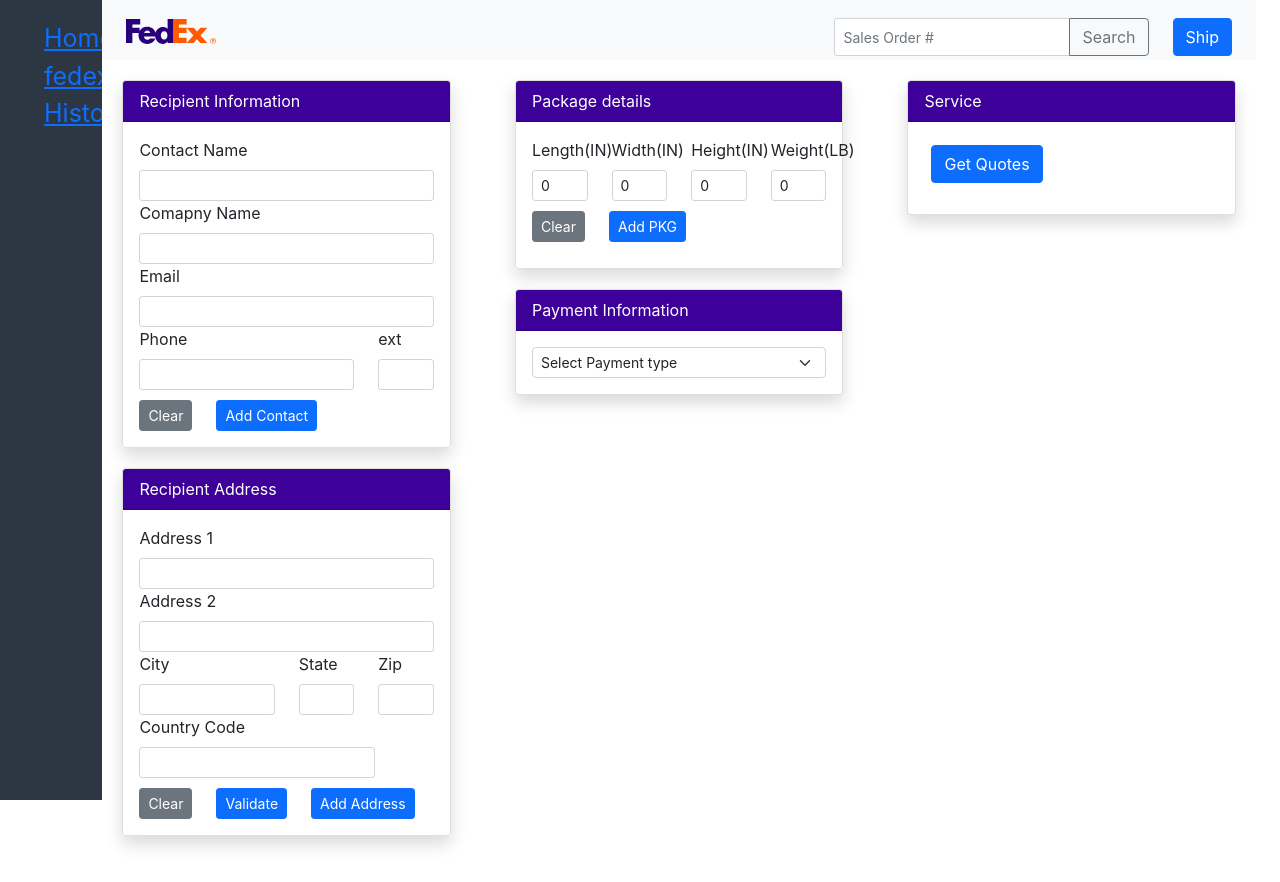
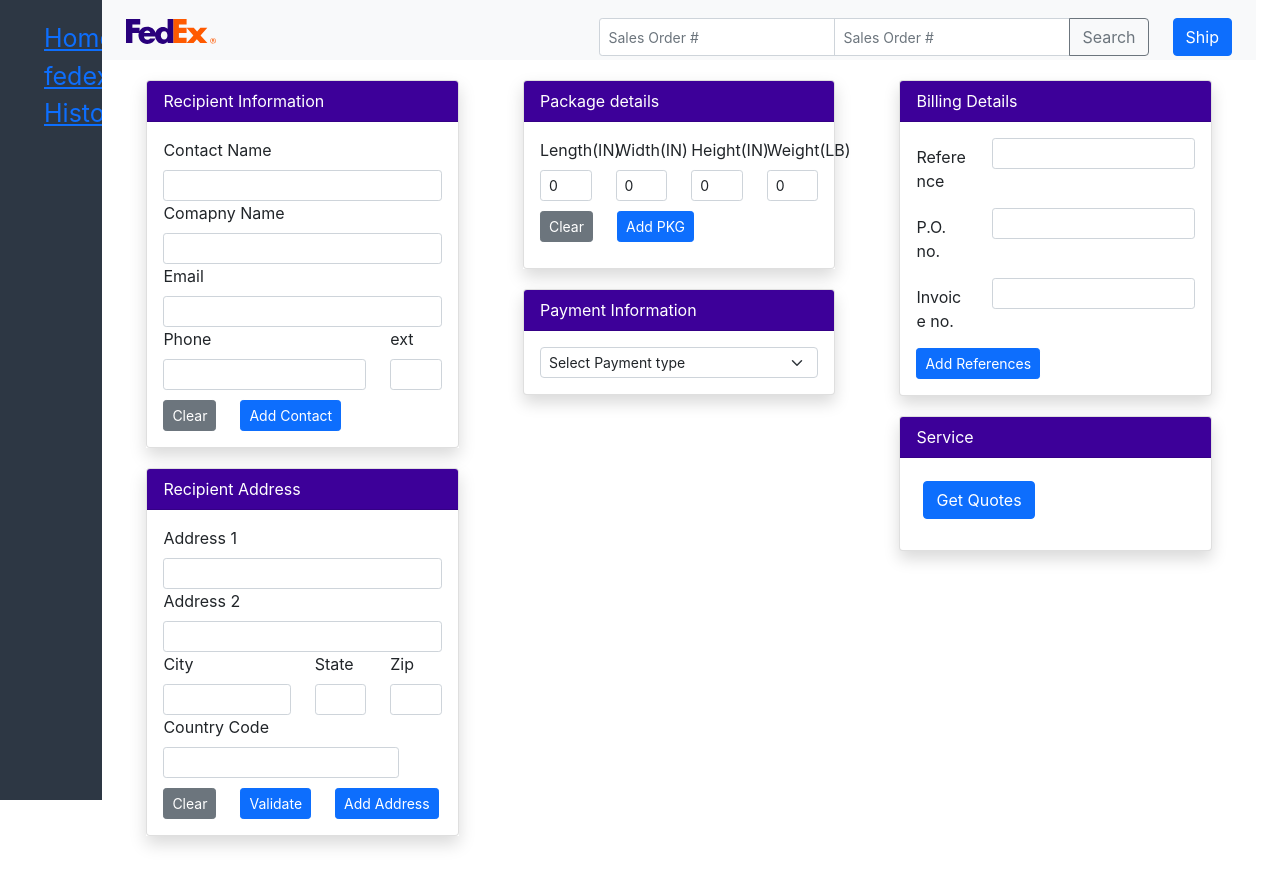
Before and after one commit to rshah18/bpshipapp, a React (Create React App) app: page /fedex in a window 1280 px wide. Built offline with nearby package versions, Linux system fonts and the light colour scheme.

Commit message:
itsfriday

```diff
--- /dev/null
+++ b/src/Components/Billing.js
@@ -0,0 +1,65 @@
+import React, {useState, useEffect, useContext} from 'react';
+
+export default function Billing(){
+    const [ref, setRef]         = useState('');
+    const [po, setPo]           = useState('');
+    const [invoice, setInvoice] = useState('');
+
+    return (
+        <div>
+            <div className = "card shadow">
+                <div className = "card-header" style={{background:'#3d0099',  color: 'white'}} >Billing Details</div>
+                <div className = "card-body">
+                    <div>
+                        <form>
+                            {/*Address One */}
+                            <div className = "row mb-2">
+                                <label className = "col-sm-3 col-form-label">Reference</label>
+                                <div className = "col-sm-9">
+                                    <input
+                                            type="text"
+                                            className="form-control form-control-sm"
+                                            value = {ref}
+                                            onChange={event => setRef(event.target.value)}
+                                    />
+                                </div>
+                            </div>
+                            {/*Address One */}
+
+                            {/*Address One */}
+                            <div className = "row mb-2">
+                                <label className = "col-sm-3 col-form-label">P.O. no.</label>
+                                <div className = "col-sm-9">
+                                    <input
+                                            type="text"
+                                            className="form-control form-control-sm"
+                                            value = {po}
+                                            onChange={event => setPo(event.target.value)}
+                                    />
+                                </div>
+                            </div>
+                            {/*Address One */}
+                            {/*Address One */}
+                            <div className = "row mb-2">
+                                <label className = "col-sm-3 col-form-label">Invoice no.</label>
+                                <div className="col-sm-9">
+                                    <input
+                                            type="text"
+                                            className="form-control form-control-sm"
+                                            value = {invoice}
+                                            onChange={event => setInvoice(event.target.value)}
+                                    />
+                                </div>
+                            </div>
+                            {/*Address One */}
+                        </form>
+                    </div>
+                    <div>
+                        <button className ="btn btn-primary btn-sm">Add References</button>
+                    </div>
+                </div>
+            </div>
+        </div>
+    )
+
+}
--- a/src/Components/Payment.js
+++ b/src/Components/Payment.js
@@ -5,6 +5,7 @@ import {ShipmentContext} from '../Management/Context'
 function Payment({setBillAdd}){
     // context variables
     const [state, dispatch] = useContext(ShipmentContext);
+
     // value set
     const [payment, setPayment] = useState('');
     const [showThirdParty, setShowThirdParty] = useState(false);
@@ -35,11 +36,11 @@ function Payment({setBillAdd}){
 
         if(showThirdParty){
             return (
-                <div className= "row" >
-                    <div className="col-7">
+                <div>
                     <form>
-                            <div >
-                                <label className="form-label">Account Number</label>
+                        <div className="row">
+                            <label className="col-sm-4 col-form-label">Account Number</label>
+                            <div className = "col-sm-8">
                                 <input
                                     type="text"
                                     className="form-control form-control-sm"
@@ -48,14 +49,18 @@ function Payment({setBillAdd}){
                                     onChange={event => setAcnt(event.target.value)}
                                     />
                             </div>
+                        </div>
                     </form>
-                    </div>
-                    <div className = "col-3" style = {{marginTop: 32}}>
+                    {/* Buttons */}
+                    <div className = "row">
+                        <div className = "col-3" >
                             <button className= {acAdded ?  "btn btn-success btn-sm": "btn btn-primary btn-sm"} onClick ={add_third_party_acnt}>Add Acnt</button>
                         </div>
-                    <div className = "col-2" style = {{marginTop: 32}}>
+                        <div className = "col-2" >
                             <button className= "btn btn-secondary btn-sm" onClick ={add_third_party_acnt}>Clear</button>
                         </div>
+                    </div>
+
                 </div>
 
             )
@@ -89,7 +94,7 @@ function Payment({setBillAdd}){
                             <select className="form-select form-select-sm" aria-label="Default select" value={payment} onChange={ev => addPayment(ev.target.value)}>
                                 <option defaultValue>Select Payment type</option>
                                 <option value="SENDER">Sender</option>
-                                <option value="THIRD_PARTY">Third Party</option>
+                                <option value="THIRD_PARTY">Third Party/Customer</option>
                             </select>
                         </form>
                         <div>
--- a/src/Screens/Fedex/MainScreen.js
+++ b/src/Screens/Fedex/MainScreen.js
@@ -6,6 +6,7 @@ import Contact from "../../Components/Contact";
 import Package from "../../Components/Package";
 import ServiceSelect  from "../../Components/Service";
 import Payment from "../../Components/Payment";
+import Billing from "../../Components/Billing";
 import { ShipmentContext } from "../../Management/Context";
 
 import { makeStyles } from '@material-ui/core/styles';
@@ -168,6 +169,7 @@ export default function MainScreen(){
                 <div className="row" style = {{marginTop: 10, marginBottom: -20}}>
                     <div className="col-auto">
                         <div className="input-group mb-3">
+                        <input type="text" className="form-control form-control-sm" placeholder="Sales Order #"   />
                             <input type="text" className="form-control form-control-sm" placeholder="Sales Order #"   />
                             <button className="btn btn-outline-secondary" type="button" >Search</button>
                         </div>
@@ -184,9 +186,7 @@ export default function MainScreen(){
                 <LinearProgress />
             </div>
 
-            <div style={{
-
-            }}>
+            <div  className = "container-fluid" >
                 <div className = "row">
                     {/* Recipient info column */}
                     <div className = "col-4">
@@ -215,8 +215,12 @@ export default function MainScreen(){
                     </div>
                     <div className="col-4">
                         <div style={eachbox}>
+                            <Billing />
+                        </div>
+                        <div style={eachbox}>
                             <ServiceSelect getRates ={getRates} quotes={quotes} loading = {quotesLoading}/>
                         </div>
+
                     </div>
                 </div>
 
--- a/src/Screens/ShipmentHistory/HistoryMainScreen.js
+++ b/src/Screens/ShipmentHistory/HistoryMainScreen.js
@@ -34,7 +34,7 @@ export default function HistoryMainScreen(){
                 </div>
             </nav>
             {/* NavBar */}
-            <div className = "container">
+            <div className = "container" >
                 <div>
                 {
                     shipments.map((order,index)=>{
@@ -56,23 +56,37 @@ export default function HistoryMainScreen(){
                                 </AccordionSummary>
                                 <AccordionDetails>
                                     <div>
+                                        <div className = "row">
                                             {/* Shipping Address */}
-                                        <div>
+                                            <div className = "col-auto">
                                                 <h6>Shipping Address</h6>
                                                 <div>
-                                                <table className = "table">
+                                                    <table className = "table table-borderless">
                                                         <tbody>
                                                             <tr><td>{order.shipToName}</td></tr>
                                                             <tr><td>{order.shipToAddr1}</td></tr>
-                                                        <tr><td>{order.shipToCity}</td></tr>
-                                                        <tr><td>{order.shipToState}</td></tr>
-                                                        <tr><td>{order.shipToCountry}</td></tr>
-                                                        <tr><td>{order.shipToZip}</td></tr>
-
-
+                                                            <tr><td>{order.shipToCity + ", "+order.shipToState}</td></tr>
+                                                            <tr><td>{order.shipToCountry + ", "+ order.shipToZip}</td></tr>
                                                         </tbody>
                                                     </table>
                                                 </div>
+                                            </div>
+
+                                            {/* Billing Address */}
+                                            <div className = "col-auto">
+                                                <h6>Billing Address</h6>
+                                                <div>
+                                                    <table className = "table table-borderless">
+                                                        <tbody>
+                                                            <tr><td>{order.shipToName}</td></tr>
+                                                            <tr><td>{order.shipToAddr1}</td></tr>
+                                                            <tr><td>{order.shipToCity + ", "+order.shipToState}</td></tr>
+                                                            <tr><td>{order.shipToCountry + ", "+ order.shipToZip}</td></tr>
+                                                        </tbody>
+                                                    </table>
+                                                </div>
+                                            </div>
+
                                         </div>
                                     </div>
                                 </AccordionDetails>
```
Lines whose indentation alone changed are shown as unchanged.
